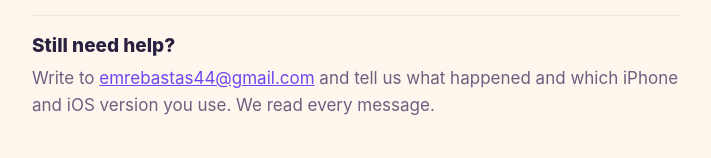
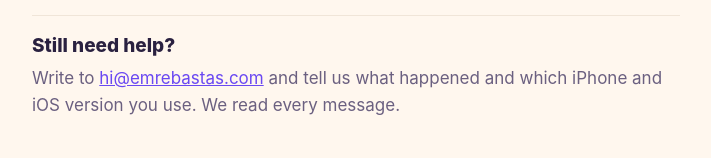
Before and after one commit to habitloopapp/habitloop, a plain HTML site: page support/index.html in a window 1280 px wide. Shown: the part 971-1129 px from the top of the page, without its empty margins (284-995 px from the left). Drawn offline with Linux system fonts and the light colour scheme.

Commit message:
Add files via upload

```diff
--- a/support/index.html
+++ b/support/index.html
@@ -42,7 +42,7 @@ footer{margin-top:24px;color:var(--muted);font-size:14px}
 <section><h2>I changed phones. How do I restore Premium?</h2><p>Open Premium and tap “Restore purchases” while signed in with the same Apple ID you used to buy.</p></section>
 <section><h2>I changed phones. How do I get my progress back?</h2><p>If you restored your new phone from an iCloud backup, your progress comes back with it. Otherwise, export a backup on the old phone (Settings → Backup), then on the new phone tap “I have a backup” on the welcome screen.</p></section>
 <section><h2>Why aren’t reminders showing up?</h2><p>Make sure notifications are allowed for HabitLoop in system Settings and that Focus / Do Not Disturb isn’t silencing them.</p></section>
-<section><h2>Still need help?</h2><p>Write to <a href="mailto:emrebastas44@gmail.com" dir="ltr">emrebastas44@gmail.com</a> and tell us what happened and which iPhone and iOS version you use. We read every message.</p></section>
+<section><h2>Still need help?</h2><p>Write to <a href="mailto:hi@emrebastas.com" dir="ltr">hi@emrebastas.com</a> and tell us what happened and which iPhone and iOS version you use. We read every message.</p></section>
 </article>
 <article id="tr" lang="tr" hidden>
 <h1>Destek</h1>
@@ -53,7 +53,7 @@ footer{margin-top:24px;color:var(--muted);font-size:14px}
 <section><h2>Telefon değiştirdim. Premium’u nasıl geri yüklerim?</h2><p>Premium ekranını aç ve satın aldığın Apple ID hesabıyla oturum açıkken “Satın alımları geri yükle”ye dokun.</p></section>
 <section><h2>Telefon değiştirdim. İlerlememi nasıl geri alırım?</h2><p>Yeni telefonunu iCloud yedeğinden kurduysan ilerlemen de geri gelir. Kurmadıysan eski telefonda yedeği dışa aktar (Ayarlar → Yedekleme), yeni telefonda karşılama ekranında “Yedeğim var”a dokun.</p></section>
 <section><h2>Hatırlatıcılar neden gelmiyor?</h2><p>Sistem Ayarları’nda HabitLoop bildirimlerine izin verildiğinden ve Odak / Rahatsız Etme modunun bildirimleri susturmadığından emin ol.</p></section>
-<section><h2>Hâlâ yardıma mı ihtiyacın var?</h2><p><a href="mailto:emrebastas44@gmail.com" dir="ltr">emrebastas44@gmail.com</a> adresine yaz; ne olduğunu, hangi iPhone ve iOS sürümünü kullandığını anlat. Her mesajı okuyoruz.</p></section>
+<section><h2>Hâlâ yardıma mı ihtiyacın var?</h2><p><a href="mailto:hi@emrebastas.com" dir="ltr">hi@emrebastas.com</a> adresine yaz; ne olduğunu, hangi iPhone ve iOS sürümünü kullandığını anlat. Her mesajı okuyoruz.</p></section>
 </article>
 <article id="de" lang="de" hidden>
 <h1>Support</h1>
@@ -64,7 +64,7 @@ footer{margin-top:24px;color:var(--muted);font-size:14px}
 <section><h2>Neues Handy: Wie bekomme ich Premium zurück?</h2><p>Öffne Premium und tippe auf „Käufe wiederherstellen“, während du mit derselben Apple-ID angemeldet bist, mit der du gekauft hast.</p></section>
 <section><h2>Neues Handy: Wie bekomme ich meinen Fortschritt zurück?</h2><p>Wenn du dein neues Handy aus einem iCloud-Backup wiederhergestellt hast, kommt dein Fortschritt mit. Sonst exportiere auf dem alten Handy ein Backup (Einstellungen → Backup) und tippe auf dem neuen im Begrüßungsbildschirm auf „Ich habe ein Backup“.</p></section>
 <section><h2>Warum kommen keine Erinnerungen?</h2><p>Prüfe, ob Mitteilungen für HabitLoop in den Systemeinstellungen erlaubt sind und kein Fokus / Nicht stören sie stummschaltet.</p></section>
-<section><h2>Brauchst du noch Hilfe?</h2><p>Schreib an <a href="mailto:emrebastas44@gmail.com" dir="ltr">emrebastas44@gmail.com</a> und beschreib, was passiert ist und welches iPhone und welche iOS-Version du nutzt. Wir lesen jede Nachricht.</p></section>
+<section><h2>Brauchst du noch Hilfe?</h2><p>Schreib an <a href="mailto:hi@emrebastas.com" dir="ltr">hi@emrebastas.com</a> und beschreib, was passiert ist und welches iPhone und welche iOS-Version du nutzt. Wir lesen jede Nachricht.</p></section>
 </article>
 <article id="fr" lang="fr" hidden>
 <h1>Assistance</h1>
@@ -75,7 +75,7 @@ footer{margin-top:24px;color:var(--muted);font-size:14px}
 <section><h2>J’ai changé de téléphone. Comment récupérer Premium ?</h2><p>Ouvre Premium et touche « Restaurer les achats » en étant connecté avec le même identifiant Apple que lors de l’achat.</p></section>
 <section><h2>J’ai changé de téléphone. Comment récupérer ma progression ?</h2><p>Si tu as restauré ton nouveau téléphone depuis une sauvegarde iCloud, ta progression revient avec. Sinon, exporte une sauvegarde sur l’ancien téléphone (Réglages → Sauvegarde), puis touche « J’ai une sauvegarde » sur l’écran d’accueil du nouveau.</p></section>
 <section><h2>Pourquoi les rappels n’arrivent-ils pas ?</h2><p>Vérifie que les notifications de HabitLoop sont autorisées dans les réglages du système et que le mode Concentration / Ne pas déranger ne les coupe pas.</p></section>
-<section><h2>Besoin d’aide ?</h2><p>Écris à <a href="mailto:emrebastas44@gmail.com" dir="ltr">emrebastas44@gmail.com</a> en expliquant ce qui s’est passé, avec ton modèle d’iPhone et ta version d’iOS. Nous lisons chaque message.</p></section>
+<section><h2>Besoin d’aide ?</h2><p>Écris à <a href="mailto:hi@emrebastas.com" dir="ltr">hi@emrebastas.com</a> en expliquant ce qui s’est passé, avec ton modèle d’iPhone et ta version d’iOS. Nous lisons chaque message.</p></section>
 </article>
 <article id="es" lang="es" hidden>
 <h1>Soporte</h1>
@@ -86,7 +86,7 @@ footer{margin-top:24px;color:var(--muted);font-size:14px}
 <section><h2>Cambié de móvil. ¿Cómo recupero Premium?</h2><p>Abre Premium y toca «Restaurar compras» con la misma cuenta de Apple con la que compraste.</p></section>
 <section><h2>Cambié de móvil. ¿Cómo recupero mi progreso?</h2><p>Si restauraste el móvil nuevo desde una copia de iCloud, tu progreso vuelve con ella. Si no, exporta una copia en el móvil antiguo (Ajustes → Copia de seguridad) y en el nuevo toca «Tengo una copia» en la pantalla de bienvenida.</p></section>
 <section><h2>¿Por qué no llegan los recordatorios?</h2><p>Comprueba que las notificaciones de HabitLoop estén permitidas en los ajustes del sistema y que el modo Concentración / No molestar no las silencie.</p></section>
-<section><h2>¿Aún necesitas ayuda?</h2><p>Escribe a <a href="mailto:emrebastas44@gmail.com" dir="ltr">emrebastas44@gmail.com</a> y cuéntanos qué pasó y qué iPhone y versión de iOS usas. Leemos todos los mensajes.</p></section>
+<section><h2>¿Aún necesitas ayuda?</h2><p>Escribe a <a href="mailto:hi@emrebastas.com" dir="ltr">hi@emrebastas.com</a> y cuéntanos qué pasó y qué iPhone y versión de iOS usas. Leemos todos los mensajes.</p></section>
 </article>
 <article id="ar" lang="ar" dir="rtl" hidden>
 <h1>الدعم</h1>
@@ -97,7 +97,7 @@ footer{margin-top:24px;color:var(--muted);font-size:14px}
 <section><h2>غيّرت هاتفي. كيف أستعيد Premium؟</h2><p>افتح Premium واضغط «استعادة المشتريات» وأنت مسجّل الدخول بنفس Apple ID الذي اشتريت به.</p></section>
 <section><h2>غيّرت هاتفي. كيف أستعيد تقدّمي؟</h2><p>إذا استعدت هاتفك الجديد من نسخة iCloud الاحتياطية فسيعود تقدّمك معها. وإلا فصدّر نسخة من الهاتف القديم (الإعدادات ← النسخ الاحتياطي)، ثم اضغط «لديّ نسخة احتياطية» في شاشة الترحيب على الهاتف الجديد.</p></section>
 <section><h2>لماذا لا تظهر التذكيرات؟</h2><p>تأكد من السماح بإشعارات HabitLoop في إعدادات النظام، وأن وضع التركيز / عدم الإزعاج لا يكتمها.</p></section>
-<section><h2>هل ما زلت بحاجة إلى مساعدة؟</h2><p>راسلنا على <a href="mailto:emrebastas44@gmail.com" dir="ltr">emrebastas44@gmail.com</a> واذكر ما حدث وطراز iPhone وإصدار iOS الذي تستخدمه. نقرأ كل رسالة.</p></section>
+<section><h2>هل ما زلت بحاجة إلى مساعدة؟</h2><p>راسلنا على <a href="mailto:hi@emrebastas.com" dir="ltr">hi@emrebastas.com</a> واذكر ما حدث وطراز iPhone وإصدار iOS الذي تستخدمه. نقرأ كل رسالة.</p></section>
 </article>
 </main>
 <footer>© 2026 HabitLoop Tracker · <a href="../">Privacy Policy</a></footer>
```
